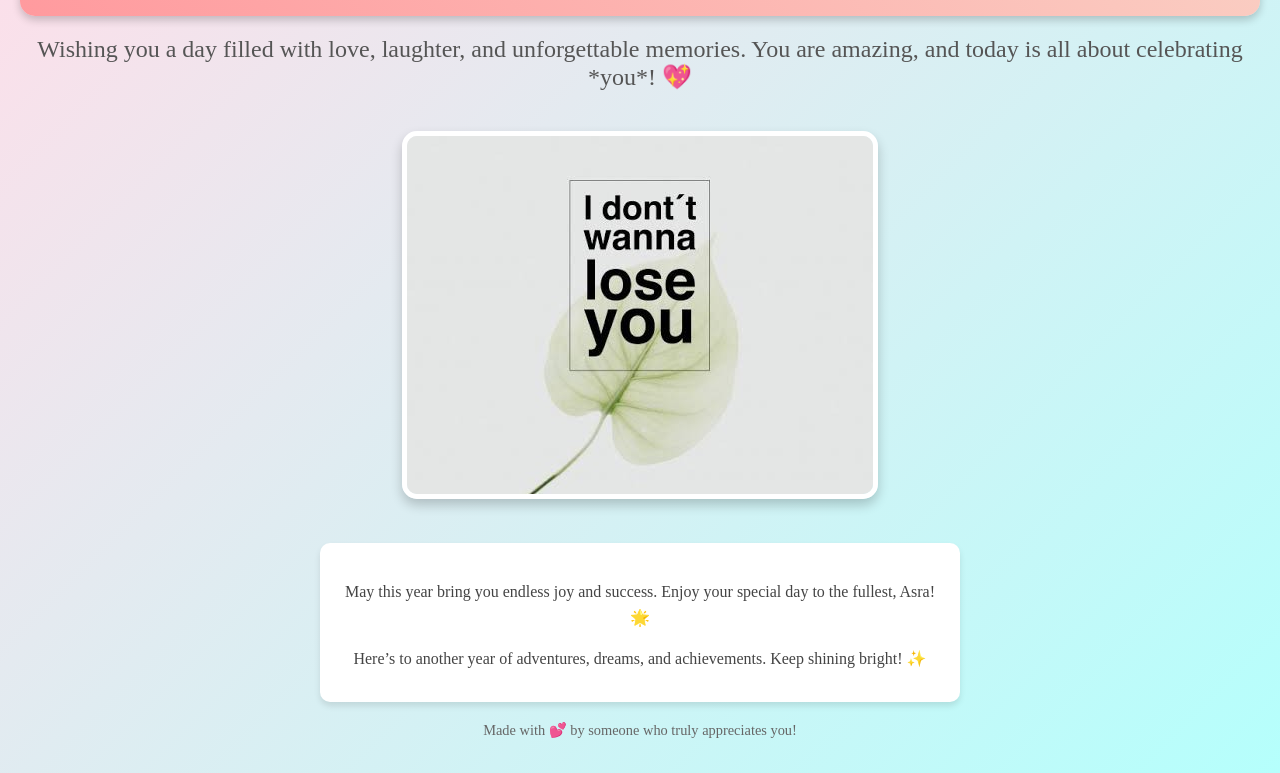
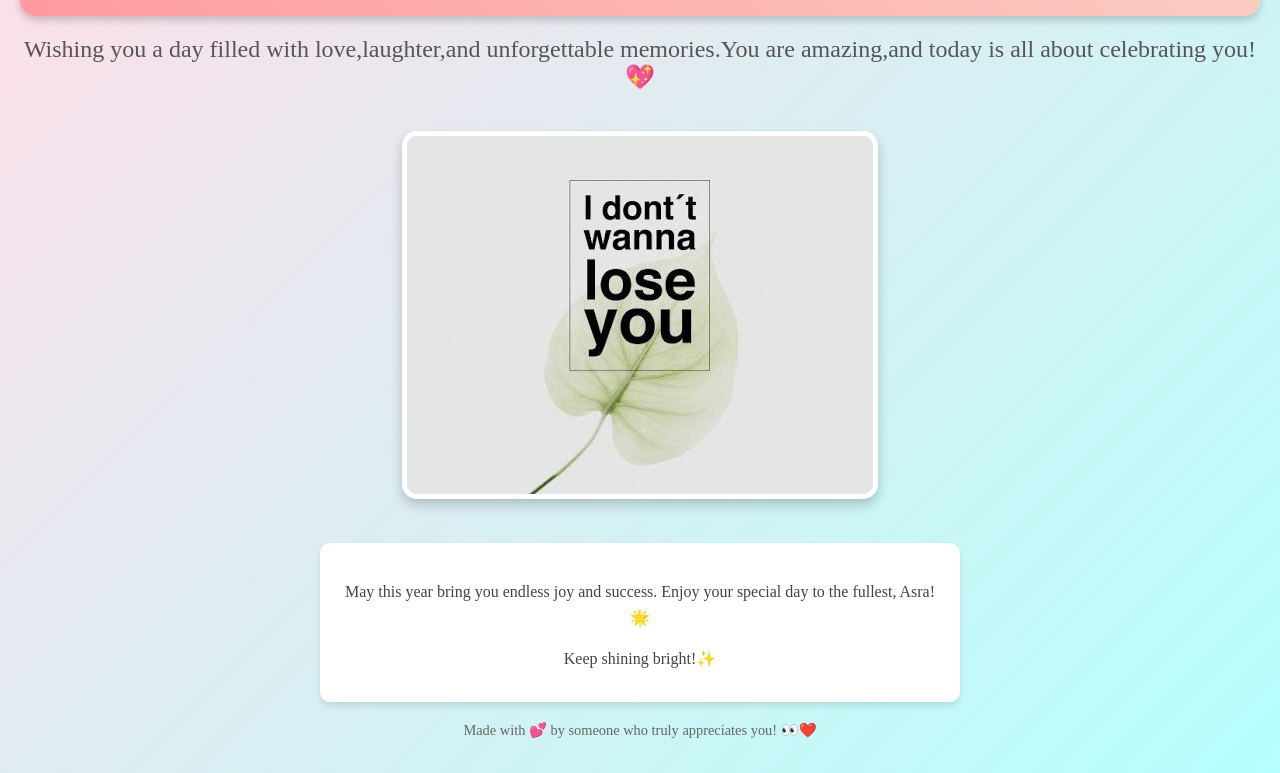
Before and after one commit to Moonlightstar1/Happy-Birthday-, a plain HTML site: page index.html in a window 1280 px wide. Shown: the part 120-893 px from the top of the page. Drawn offline with Linux system fonts and the light colour scheme.

Commit message:
Update index.html

```diff
--- a/index.html
+++ b/index.html
@@ -9,16 +9,16 @@
 <body>
     <div class="container">
         <div class="banner">
-            <h1>🎉 Happy Birthday, Asra! 🎉</h1>
+            <h1>🎉Happy Birthday,Asra!🎉</h1>
         </div>
-        <p class="message">Wishing you a day filled with love, laughter, and unforgettable memories. You are amazing, and today is all about celebrating *you*! 💖</p>
+        <p class="message">Wishing you a day filled with love,laughter,and unforgettable memories.You are amazing,and today is all about celebrating you! 💖</p>
         <img src="only.jpg" alt="Happy Birthday, Asra!" class="birthday-image">
         <div class="card">
             <p>May this year bring you endless joy and success. Enjoy your special day to the fullest, Asra! 🌟</p>
-            <p>Here’s to another year of adventures, dreams, and achievements. Keep shining bright! ✨</p>
+            <p>Keep shining bright!✨</p>
         </div>
         <footer>
-            <p>Made with 💕 by someone who truly appreciates you!</p>
+            <p>Made with 💕 by someone who truly appreciates you! 👀❤️ </p>
         </footer>
     </div>
 </body>
```
